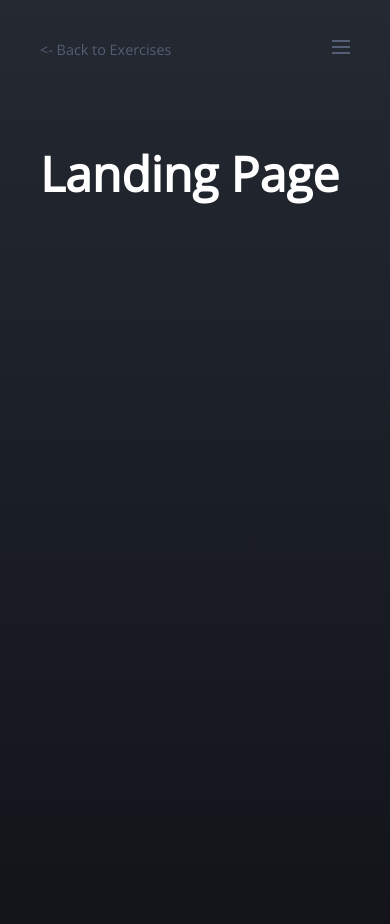
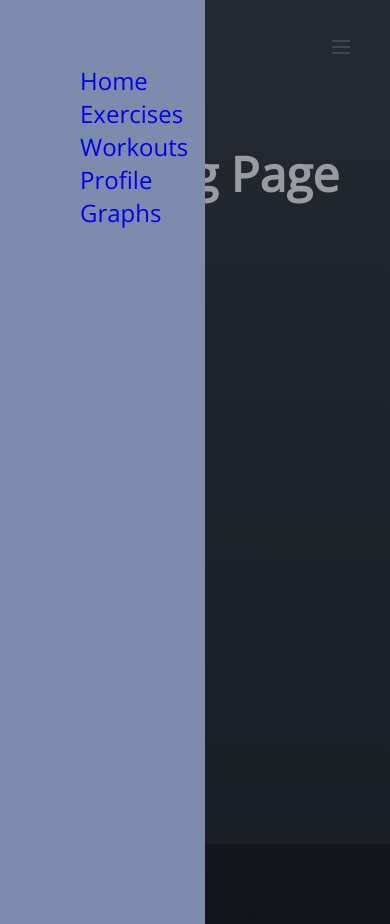
Before and after one commit to purpleshell/ideal-barnacle, a React (Create React App) app in the folder client/: page / in a window 390 px wide. Both pictures are taken after a click on the icon 341 px from the left and 47 px from the top of the page. Built offline with nearby package versions, Linux system fonts and the light colour scheme; a web font is replaced by a local one.

Commit message:
Implemented mobile nav menu toggle

```diff
--- a/client/src/App.tsx
+++ b/client/src/App.tsx
@@ -1,7 +1,8 @@
 import ApolloClient from "apollo-boost";
 import React, { Component } from "react";
 import { ApolloProvider } from "react-apollo";
-import { BrowserRouter as Router, Link, Route } from "react-router-dom";
+import { BrowserRouter as Router, Route } from "react-router-dom";
+import MobileNav from "./components/MobileNav";
 import ExercisePage from "./pages/ExercisePage";
 import ExercisesPage from "./pages/ExercisesPage";
 import LandingPage from "./pages/LandingPage";
@@ -20,45 +21,7 @@ class App extends Component {
         <header className="App-header">
           <ApolloProvider client={client}>
             <Router>
-              <nav className="exercise-page-nav">
-                <div>
-                  <Link to="/exercises" className="parent-screen-link">
-                    {"<- Back to Exercises"}
-                  </Link>
-                  <svg
-                    className="right menu-toggle"
-                    width="18"
-                    height="14"
-                    viewBox="0 0 18 14"
-                    fill="none"
-                    xmlns="http://www.w3.org/2000/svg"
-                    onClick={() => {}}
-                  >
-                    <path
-                      d="M0 0H18V2H0V0ZM0 6H18V8H0V6ZM0 12H18V14H0V12Z"
-                      fill="#545f75"
-                    />
-                  </svg>
-                </div>
-
-                <div className="menu hidden">
-                  <ul className="li">
-                    <Link to="/">Home</Link>
-                  </ul>
-                  <ul className="li">
-                    <Link to="/exercises">Exercises</Link>
-                  </ul>
-                  <ul className="li">
-                    <Link to="/workouts">Workouts</Link>
-                  </ul>
-                  <ul className="li">
-                    <Link to="/profile">Profile</Link>
-                  </ul>
-                  <ul className="li">
-                    <Link to="/graphs">Graphs</Link>
-                  </ul>
-                </div>
-              </nav>
+              <MobileNav />
               <Route path="/" exact component={LandingPage} />
               <Route exact path="/exercises/" component={ExercisesPage} />
               <Route path="/exercise/:id" component={ExercisePage} />
--- /dev/null
+++ b/client/src/components/MobileNav.tsx
@@ -0,0 +1,66 @@
+import React, { useState } from "react";
+import { Link } from "react-router-dom";
+
+// This nav will always be rendered and conditionally hidden with css
+// classes and queries. It is unclear wether or not this is superior to React's
+// conditional rendering pattern. If deemed significant, both conventions
+// should be tested against each other for the purpose of optimization.
+const MobileNav = () => {
+  const [menuHidden, setMenuHidden] = useState(true);
+
+  return (
+    <>
+      <nav className="exercise-page-nav">
+        <div>
+          <Link to="/exercises" className="parent-screen-link">
+            {"<- Back to Exercises"}
+          </Link>
+          <svg
+            className="right menu-toggle"
+            width="18"
+            height="14"
+            viewBox="0 0 18 14"
+            fill="none"
+            xmlns="http://www.w3.org/2000/svg"
+            onClick={() => {
+              setMenuHidden(!menuHidden);
+            }}
+          >
+            <path
+              d="M0 0H18V2H0V0ZM0 6H18V8H0V6ZM0 12H18V14H0V12Z"
+              fill="#545f75"
+            />
+          </svg>
+        </div>
+
+        <div
+          className={menuHidden ? "backdrop hidden" : "backdrop"}
+          onClick={() => {
+            setMenuHidden(!menuHidden);
+          }}
+        />
+        <div className={menuHidden ? "menu hidden" : "menu"}>
+          <ul>
+            <li className="li">
+              <Link to="/">Home</Link>
+            </li>
+            <li className="li">
+              <Link to="/exercises">Exercises</Link>
+            </li>
+            <li className="li">
+              <Link to="/workouts">Workouts</Link>
+            </li>
+            <li className="li">
+              <Link to="/profile">Profile</Link>
+            </li>
+            <li className="li">
+              <Link to="/graphs">Graphs</Link>
+            </li>
+          </ul>
+        </div>
+      </nav>
+    </>
+  );
+};
+
+export default MobileNav;
--- a/client/src/pages/ExercisesPage.tsx
+++ b/client/src/pages/ExercisesPage.tsx
@@ -5,6 +5,7 @@ import ExerciseList from "../components/ExerciseList";
 const ExercisesPage = () => {
   return (
     <>
+      <h1 className="page-title">Your Exercises</h1>
       <CreateExerciseForm />
       <ExerciseList />
     </>
--- a/client/src/styles/index.scss
+++ b/client/src/styles/index.scss
@@ -63,6 +63,7 @@ code {
     monospace;
 }
 
+// ** Navigation ** //
 .parent-screen-link {
   font-size: 0.9rem;
   text-align: left;
@@ -84,6 +85,39 @@ code {
 .menu-toggle:hover path {
   fill: #a7bbe2;
 }
+
+.backdrop {
+  width: 100vw;
+  height: 100vh;
+  background-color: #24293277;
+  position: fixed;
+  z-index: 100;
+  top: 0;
+  left: 0;
+}
+
+.menu {
+  width: 32vw;
+  height: 100vh;
+  background-color: #7d8cac;
+  padding: 40px;
+  position: fixed;
+  z-index: 200;
+  top: 0;
+  left: 0;
+}
+
+.menu ul {
+  list-style: none;
+  text-align: left;
+}
+// ** End Navigation ** //
+
+// ** Pages ** //
+.page-title {
+  margin: 0 0 48px 0;
+}
+// ** End Pages ** //
 
 // ** Exercises Page ** //
 .exercise-input {
```
